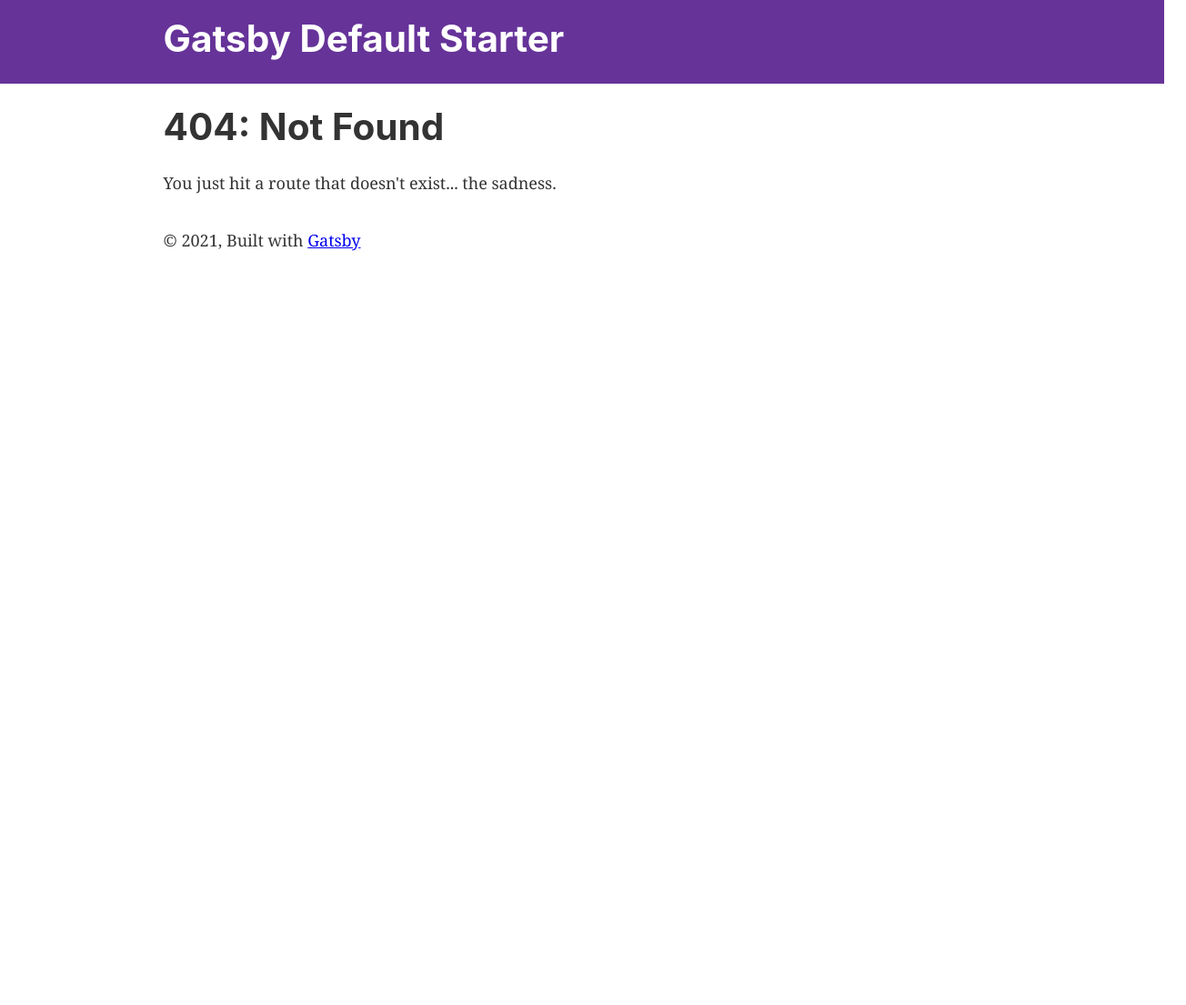
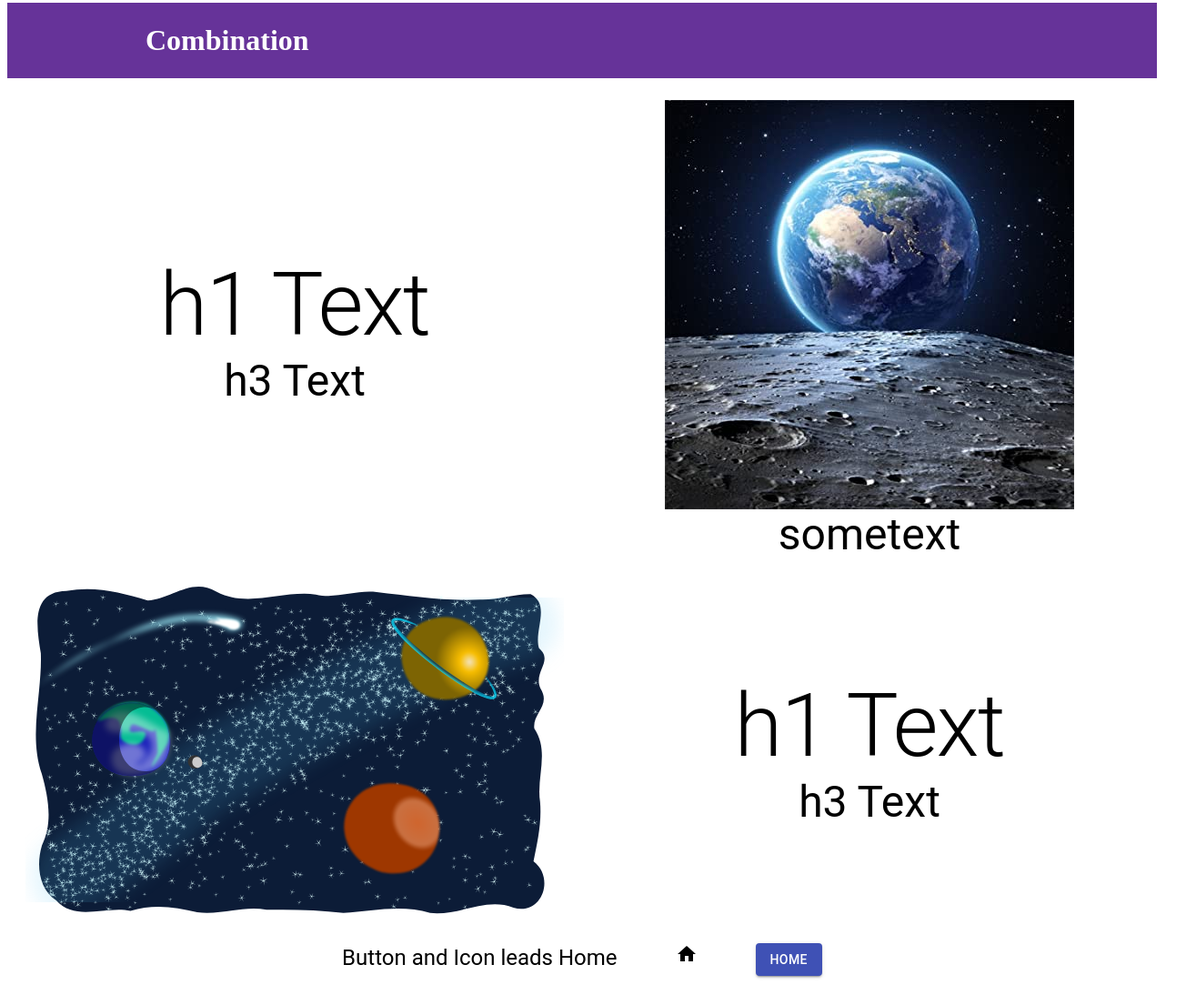
Before and after one commit to clay-jay/react-school-exercises, a Gatsby site: page /combination in a window 1280 px wide. Before the commit this address had no page. Shown: the part 5-1110 px from the top of the page at 91% size, 1304 px wide, since content can reach past the window. Before the commit the page ends 800 px from the top, so only its background shows below. Built offline with nearby package versions, Linux system fonts and the light colour scheme; Gatsby itself is replaced by a stand-in of ours.

Commit message:
initial commit

```diff
--- a/package.json
+++ b/package.json
@@ -5,6 +5,8 @@
   "version": "0.1.0",
   "author": "Kyle Mathews <mathews.kyle@gmail.com>",
   "dependencies": {
+    "@material-ui/core": "^4.11.3",
+    "@material-ui/icons": "^4.11.2",
     "gatsby": "^3.1.1",
     "gatsby-plugin-gatsby-cloud": "^2.1.0",
     "gatsby-plugin-image": "^1.1.1",
--- /dev/null
+++ b/src/components/gridImageComponent.js
@@ -0,0 +1,29 @@
+import React from "react"
+import Grid from "@material-ui/core/Grid"
+import Typography from "@material-ui/core/Typography"
+import spaceImage from "../images/space.jpg"
+import "../styles/main.css"
+
+export default function GridImageComponent(props) {
+  return (
+    <div className="gridContainer">
+      <Grid container alignItems='center' >
+        <Grid item xs>
+            <Typography variant="h1" align='center'>
+                h1 Text
+            </Typography>
+            <Typography variant="h3" align='center'>
+                h3 Text
+            </Typography>
+        </Grid>
+        <Grid item xs>
+            <img className="centerImage" alt="view from moon" src={spaceImage}/>
+            <Typography variant="h3" align='center'>
+                {props.text}
+            </Typography>
+
+        </Grid>
+      </Grid>
+    </div>
+  )
+}
--- /dev/null
+++ b/src/components/gridSvgComponent.js
@@ -0,0 +1,24 @@
+import React from "react"
+import Grid from "@material-ui/core/Grid"
+import Typography from "@material-ui/core/Typography"
+import svgSpaceImage from "../images/spaceSketched.svg"
+
+export default function TemplateTwo() {
+  return (
+    <div>
+      <Grid container alignItems='center'>
+        <Grid item xs>
+          <img src={svgSpaceImage} alt="sketched space" />
+        </Grid>
+        <Grid item xs>
+          <Typography variant="h1" align="center">
+            h1 Text
+          </Typography>
+          <Typography variant="h3" align="center">
+            h3 Text
+          </Typography>
+        </Grid>
+      </Grid>
+    </div>
+  )
+}
--- a/src/components/layout.js
+++ b/src/components/layout.js
@@ -1,31 +1,14 @@
-/**
- * Layout component that queries for data
- * with Gatsby's useStaticQuery component
- *
- * See: https://www.gatsbyjs.com/docs/use-static-query/
- */
-
 import * as React from "react"
 import PropTypes from "prop-types"
-import { useStaticQuery, graphql } from "gatsby"
 
 import Header from "./header"
 import "./layout.css"
 
 const Layout = ({ children }) => {
-  const data = useStaticQuery(graphql`
-    query SiteTitleQuery {
-      site {
-        siteMetadata {
-          title
-        }
-      }
-    }
-  `)
 
   return (
     <>
-      <Header siteTitle={data.site.siteMetadata?.title || `Title`} />
+      <Header siteTitle="Школа React" />
       <div
         style={{
           margin: `0 auto`,
@@ -34,15 +17,7 @@ const Layout = ({ children }) => {
         }}
       >
         <main>{children}</main>
-        <footer
-          style={{
-            marginTop: `2rem`,
-          }}
-        >
-          © {new Date().getFullYear()}, Built with
-          {` `}
-          <a href="https://www.gatsbyjs.com">Gatsby</a>
-        </footer>
+
       </div>
     </>
   )
--- /dev/null
+++ b/src/components/template3.js
@@ -0,0 +1,25 @@
+import React from "react"
+import Grid from "@material-ui/core/Grid"
+import Typography from "@material-ui/core/Typography"
+import HomeIcon from "@material-ui/icons/Home"
+import Button from "@material-ui/core/Button"
+
+export default function TemplateThree() {
+  return (
+    <React.Fragment>
+      <Grid container justify="center" spacing={8}>
+        <Grid item>
+          <Typography variant="h5">Button and Icon leads Home</Typography>
+        </Grid>
+        <Grid item>
+          <HomeIcon />
+        </Grid>
+        <Grid item>
+          <Button variant="contained" color="primary" href="/">
+            Home
+          </Button>
+        </Grid>
+      </Grid>
+    </React.Fragment>
+  )
+}
--- /dev/null
+++ b/src/pages/combination.js
@@ -0,0 +1,16 @@
+import React from "react"
+import GridImageComponent from "../components/gridImageComponent"
+import GridSvgComponent from "../components/gridSvgComponent"
+import Header from "../components/header"
+import TemplateThree from "../components/template3"
+
+export default function Combination() {
+  return (
+    <div>
+      <Header siteTitle="Combination" />
+      <GridImageComponent text="sometext" />
+      <GridSvgComponent />
+      <TemplateThree />
+    </div>
+  )
+}
--- a/src/pages/index.js
+++ b/src/pages/index.js
@@ -1,27 +1,17 @@
 import * as React from "react"
 import { Link } from "gatsby"
-import { StaticImage } from "gatsby-plugin-image"
-
 import Layout from "../components/layout"
-import SEO from "../components/seo"
+import "../styles/main.css"
 
 const IndexPage = () => (
   <Layout>
-    <SEO title="Home" />
-    <h1>Hi people</h1>
-    <p>Welcome to your new Gatsby site.</p>
-    <p>Now go build something great.</p>
-    <StaticImage
-      src="../images/gatsby-astronaut.png"
-      width={300}
-      quality={95}
-      formats={["AUTO", "WEBP", "AVIF"]}
-      alt="A Gatsby astronaut"
-      style={{ marginBottom: `1.45rem` }}
-    />
-    <p>
-      <Link to="/page-2/">Go to page 2</Link> <br />
-      <Link to="/using-typescript/">Go to "Using TypeScript"</Link>
+    <h1>Lazy Tasks</h1>
+    <p className="textLevels">Уровень 1</p>
+    <p className="textExercise">
+      <Link to="/bigBackground/">Большой Фон</Link> <br />
+      <Link to="/template1/">Шаблон №1</Link> <br />
+      <Link to="/template2">Шаблон №2</Link> <br />
+      <Link to="/combination/">Объединение</Link> <br />
     </p>
   </Layout>
 )
--- /dev/null
+++ b/src/styles/main.css
@@ -0,0 +1,32 @@
+.bgImage {
+  height: 100vh;
+  background-size: cover;
+  background-repeat: no-repeat;
+  background-position: center;
+  color: white;
+  font-size: 10vh;
+  display: flex;
+  justify-content: center;
+  align-items: center;
+  margin: 0;
+  /* text-align: center; */
+}
+
+.centerImage {
+  display: block;
+  margin: auto;
+  max-width: 100%;
+  max-height: 100%;
+}
+
+.textLevels{
+    font-style: italic;
+    color: grey;
+    font-size: 42px;
+}
+
+.textExercise {
+    color: black;
+    font-size: 26px;
+
+}
```
Also changed, not shown: src/pages/bigBackground.js (added, +14 -0 lines), src/pages/page-2.js (deleted, +0 -16 lines), src/pages/template1.js (added, +27 -0 lines), src/pages/template2.js (added, +26 -0 lines), src/images/alienSpace.svg (added), src/images/backgroundImage.jpg (added), src/images/gatsby-astronaut.png (deleted), src/images/gatsby-icon.png (deleted), src/images/space.jpg (added), src/images/spaceSketched.svg (added), 1 other file.
